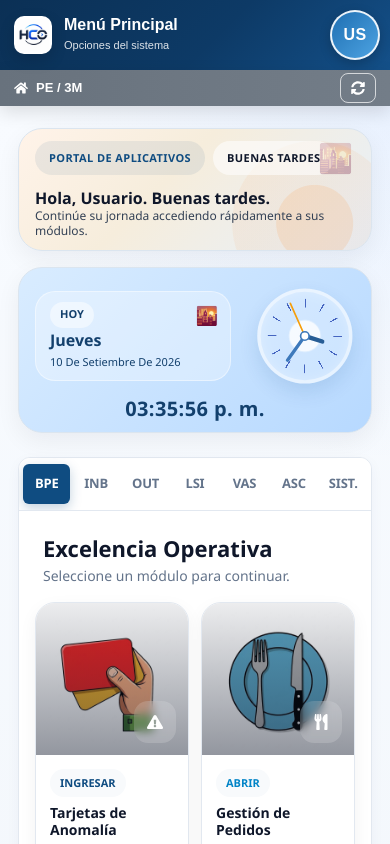
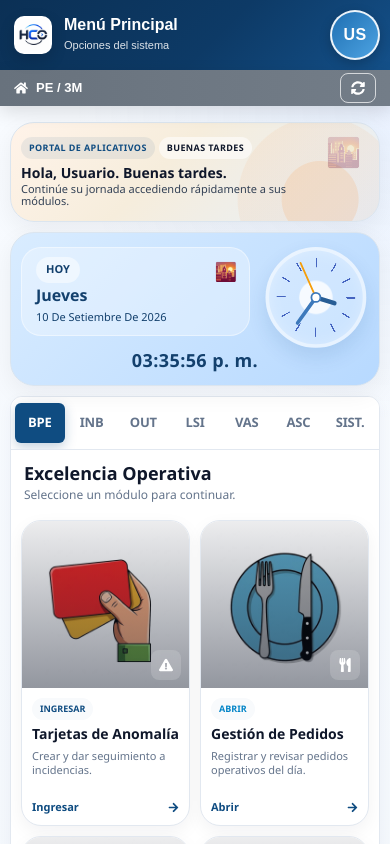
Before and after one commit to AlejandroNZ11/hco-v2, a React (Vite) app in the folder hco/: page /menu in a window 390 px wide. Shown: the top 844 px of the page. Built offline with nearby package versions, Linux system fonts and the light colour scheme; no server answers; sample sign-in values are in the browser's storage.

Commit message:
menu movil

```diff
--- a/hco/src/features/dashboard/Menu.css
+++ b/hco/src/features/dashboard/Menu.css
@@ -554,109 +554,7 @@ html, body {
   }
 }
 
-/* =========================================
-   NUEVO FIX CELULAR: ADELGAZAR TARJETAS
-   ========================================= */
-@media (max-width: 768px) {
-  /* 1. Reducir el relleno interno para adelgazar la caja amarilla */
-  .hero-left {
-    min-height: auto !important;
-    padding: 12px 16px !important; /* Menos espacio arriba y abajo */
-  }
 
-
-  /* 2. Forzar el saludo a una sola línea y quitar margen inferior */
-  .hero-left h1 {
-    font-size: 16px !important;
-    white-space: nowrap !important;
-    overflow: hidden !important;
-    text-overflow: ellipsis !important;
-    margin-bottom: 2px !important; /* Pegarlo más al texto de abajo */
-  }
-
-  /* 3. MANTENER el texto "Continúe su jornada..." pero hacerlo compacto */
-  .hero-left p {
-    display: block !important; /* Lo mantenemos visible */
-    font-size: 12px !important; /* Letra ligeramente más pequeña */
-    line-height: 1.2 !important; /* Texto más junto */
-    margin: 0 !important;
-  }
-
-  /* ==============================================
-     NUEVO: ADELGAZAR LA TARJETA CELESTE (Reloj/Fecha)
-     ============================================== */
-  /* 1. Quitar la altura mínima obligatoria y reducir el relleno */
-  .hero-right {
-    min-height: auto !important;
-    padding: 12px 16px !important; /* Menos espacio arriba y abajo */
-  }
-
-  /* 2. Reducir el espacio entre la fila de arriba (fecha/reloj) y la hora digital */
-  .time-card {
-    gap: 6px !important;
-  }
-
-  /* 3. Achicar ligeramente el reloj analógico para que no empuje la caja hacia abajo */
-  .time-card-right {
-    transform: scale(0.85); /* Reduce el tamaño del reloj a un 85% */
-    transform-origin: center right;
-  }
-
-  /* Ocultar SOLO el texto sobrante debajo del reloj ("Continúe con sus operaciones.") */
-  .time-message {
-    display: none !important;
-  }
-
-  /* 4. Hacer la tarjeta de fecha celeste mucho más delgada */
-  .time-card-left {
-    min-height: auto !important;
-    padding: 10px 14px !important;
-  }
-
-  /* 5. Poner 'HOY' y 'Lunes' en la misma línea */
-  .time-card-left .time-label {
-    display: inline-flex !important;
-    margin-bottom: 0 !important;
-    margin-right: 8px !important;
-    vertical-align: middle;
-  }
-
-  .time-card-left strong {
-    display: inline-block !important;
-    font-size: 16px !important;
-    vertical-align: middle;
-    margin: 0 !important;
-  }
-
-  .time-card-left small {
-    display: block !important;
-    margin-top: 2px !important;
-    font-size: 11px !important;
-  }
-
-  /* 6. Ajustar el reloj para que no ocupe tanto espacio abajo */
-  .time-card-footer {
-    gap: 0 !important;
-  }
-
-  .digital-time {
-    font-size: 20px !important;
-  }
-}
-
-@media (max-width: 420px) {
-  .hero-left h1 {
-    font-size: 22px;
-  }
-
-  .apps-grid {
-    grid-template-columns: repeat(2, minmax(0, 1fr));
-  }
-
-  .app-card-body h3 {
-    font-size: 14px;
-  }
-}
 
 /* =========================================
    PESTAÑAS - DISEÑO BOTONES (PILLS)
@@ -757,38 +655,145 @@ Responsive  movil celular
   }
 }
 
+
+/* =========================================
+   NUEVO FIX CELULAR: ADELGAZAR TARJETAS
+   ========================================= */
+@media (max-width: 768px) {
+  /* 1. Reducir el relleno interno para adelgazar la caja amarilla */
+  .hero-left {
+    min-height: auto !important;
+    padding: 10px 12px !important; /* Menos espacio arriba y abajo */
+  }
+
+
+  /* 2. Forzar el saludo a una sola línea y quitar margen inferior */
+  .hero-left h1 {
+    font-size: 14px !important;
+    white-space: nowrap !important;
+    overflow: hidden !important;
+    text-overflow: ellipsis !important;
+    margin-bottom: 2px !important; /* Pegarlo más al texto de abajo */
+  }
+
+  /* 3. MANTENER el texto "Continúe su jornada..." pero hacerlo compacto */
+  .hero-left p {
+    display: block !important; /* Lo mantenemos visible */
+    font-size: 11px !important; /* Letra ligeramente más pequeña */
+    line-height: 1.1 !important; /* Texto más junto */
+    margin: 0 !important;
+  }
+
+  .hero-tags {
+    margin-bottom: 6px !important;
+    gap: 4px !important; /* Más juntas */
+  }
+
+  .hero-tag {
+    min-height: 22px !important; /* Etiquetas más flaquitas */
+    padding: 3px 8px !important;
+    font-size: 9px !important;
+  }
+
+  /* ==============================================
+     NUEVO: ADELGAZAR LA TARJETA CELESTE (Reloj/Fecha)
+     ============================================== */
+  /* 1. Quitar la altura mínima obligatoria y reducir el relleno */
+  .hero-right {
+    min-height: auto !important;
+    padding: 8px 12px !important; /* Menos espacio arriba y abajo */
+  }
+
+  /* 2. Reducir el espacio entre la fila de arriba (fecha/reloj) y la hora digital */
+  .time-card {
+    gap: 1px !important;
+    align-items: flex-start !important;
+
+  }
+
+  /* 3. Achicar ligeramente el reloj analógico para que no empuje la caja hacia abajo */
+  .time-card-right {
+    transform: scale(0.90); /* Reduce el tamaño del reloj a un 85% */
+    transform-origin: top right !important;
+  }
+
+  /* Ocultar SOLO el texto sobrante debajo del reloj ("Continúe con sus operaciones.") */
+  .time-message {
+    display: none !important;
+  }
+
+  /* 4. Hacer la tarjeta de fecha celeste mucho más delgada */
+  .time-card-left {
+    min-height: auto !important;
+    padding: 9px 14px !important;
+  }
+
+  /* 5. Poner 'HOY' y 'Lunes' en la misma línea */
+  .time-card-left .time-label {
+    display: inline-flex !important;
+    margin-bottom: 0 !important;
+    margin-right: 8px !important;
+    vertical-align: middle;
+  }
+
+  .time-card-left strong {
+    display: inline-block !important;
+    font-size: 16px !important;
+    vertical-align: middle;
+    margin: 0 !important;
+  }
+
+  .time-card-left small {
+    display: block !important;
+    margin-top: 2px !important;
+    font-size: 11px !important;
+  }
+
+  /* 6. Ajustar el reloj para que no ocupe tanto espacio abajo */
+  .time-card-footer {
+    gap: 0 !important;
+    margin-top: -9px !important;
+  }
+
+  .digital-time {
+    font-size: 18px !important;
+  }
+
+
+}
+
 @media (max-width: 600px) {
   /* =========================================
-     1. CONTENEDOR DE PESTAÑAS (Más delgado, menos espacio)
+     1. CONTENEDOR DE PESTAÑAS (Más delgado)
      ========================================= */
   .app-category-tabs {
-    padding: 6px 4px; /* Reducimos el espacio en blanco de arriba y abajo */
-    gap: 2px; /* Botones casi pegados para aprovechar toda la pantalla */
+    padding: 6px 4px;
+    gap: 2px;
     flex-wrap: nowrap;
     justify-content: space-between;
     overflow-x: hidden;
   }
 
   /* =========================================
-     2. BOTONES (Cuadrados, letra grande y pegados)
+     2. BOTONES DE PESTAÑAS (Cuadrados y compactos)
      ========================================= */
   .app-category-tab {
     flex: 1 1 0;
     min-width: 0;
-    padding: 10px 0; /* 0 espacio horizontal, ganamos todo el ancho */
-    font-size: 13px !important; /* LETRA MÁS GRANDE */
+    padding: 10px 0;
+    font-size: 13px !important;
     font-weight: 800;
     text-align: center;
-    border-radius: 6px !important; /* ADIÓS BORDES REDONDOS: Ahora son casi cuadrados */
+    border-radius: 6px !important;
     display: flex;
     align-items: center;
     justify-content: center;
     min-height: 38px;
-    letter-spacing: -0.2px; /* Junta un poquito las letras para que entren a la perfección */
+    letter-spacing: -0.2px;
   }
 
   .app-category-tab.active {
-    border-radius: 6px !important; /* El azul también es cuadrado */
+    border-radius: 6px !important;
   }
 
   /* =========================================
@@ -803,27 +808,88 @@ Responsive  movil celular
   }
 
   /* =========================================
-     4. TUS OTROS AJUSTES MÓVILES INTACTOS
+     4. PEGAR MÁS A LOS BORDES (Márgenes laterales)
      ========================================= */
+  .contenedor-principal {
+    padding: 16px 10px 24px !important; /* De 18px pasamos a 8px en los lados */
+  }
+
+  .hero-left, .hero-right {
+    padding: 14px 10px !important; /* Tarjetas de saludo más pegadas al borde */
+  }
+
   .apps-section-tabs .apps-grid {
     grid-template-columns: repeat(2, minmax(0, 1fr));
-    gap: 12px;
-    padding: 0 16px 20px;
+    gap: 10px; /* Reducimos la separación entre tarjetas */
+    padding: 0 10px 16px !important; /* Grilla de tarjetas más pegada al borde */
   }
 
+  .tabs-section-head {
+    padding: 13px 13px 0 !important; /* Título más pegado al borde izquierdo */
+  }
+
+  /* =========================================
+     5. ACHICAR TÍTULOS GRANDES (Excelencia Operativa, etc.)
+     ========================================= */
+  .section-head h2 {
+    font-size: 18px !important; /* Antes era 22px */
+    margin-bottom: 2px !important;
+  }
+
+  .section-head p {
+    font-size: 12px !important; /* Antes era 14px */
+  }
+
+  /* =========================================
+     6. ACHICAR TARJETAS (Iconos y Descripciones)
+     ========================================= */
+  .app-media-icon {
+    width: 30px !important; /* Antes 42px */
+    height: 30px !important;
+    font-size: 14px !important; /* Icono interno más chico */
+    right: 8px !important;
+    bottom: 8px !important;
+    border-radius: 8px !important;
+  }
+
+  .app-card-body {
+    padding: 10px !important; /* Menos espacio en blanco dentro de la tarjeta */
+    gap: 6px !important;
+  }
+
+  .app-pill {
+    font-size: 9px !important; /* Etiqueta (Ej. INGRESAR) más pequeña */
+    padding: 3px 8px !important;
+    min-height: 22px !important;
+  }
+
+  .app-card-body h3 {
+    font-size: 14px !important; /* Título de la app (Ej. Tarjetas de Anomalía) */
+  }
+
+  .app-card-body p {
+    font-size: 11px !important; /* Descripción más chica */
+    line-height: 1.3 !important;
+    min-height: 44px !important; /* Ajuste para que no quede tanto hueco blanco */
+  }
+
+  .app-card-bottom {
+    font-size: 11px !important; /* Botón inferior (Abrir ->) más chico */
+  }
+
+  /* Ocultar elementos sobrantes en móvil */
   .hero-mini-cards {
     display: none;
   }
 
-  .hero-left {
-    min-height: auto;
-    padding: 18px 16px;
+    /* =========================================
+     7. ACHICAR ESPACIO ENTRE RELOJ Y PESTAÑAS
+     ========================================= */
+  .hero-panel {
+    margin-bottom: 10px !important; /* Originalmente era 24px */
+    gap: 10px !important; /* También reduce el espacio entre el saludo y el reloj */
   }
 
-  .hero-left p {
-    max-width: 100%;
-    font-size: 14px;
-  }
 }
 
 
@@ -832,3 +898,17 @@ Responsive  movil celular
     grid-template-columns: repeat(2, minmax(0, 1fr));
   }
 }
+
+@media (max-width: 420px) {
+  .hero-left h1 {
+    font-size: 22px;
+  }
+
+  .apps-grid {
+    grid-template-columns: repeat(2, minmax(0, 1fr));
+  }
+
+  .app-card-body h3 {
+    font-size: 14px;
+  }
+}
```
